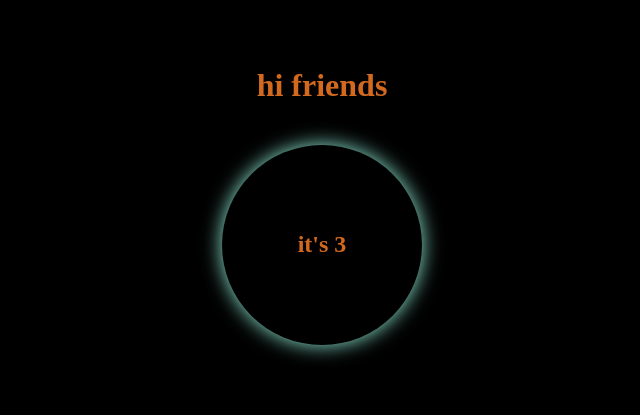
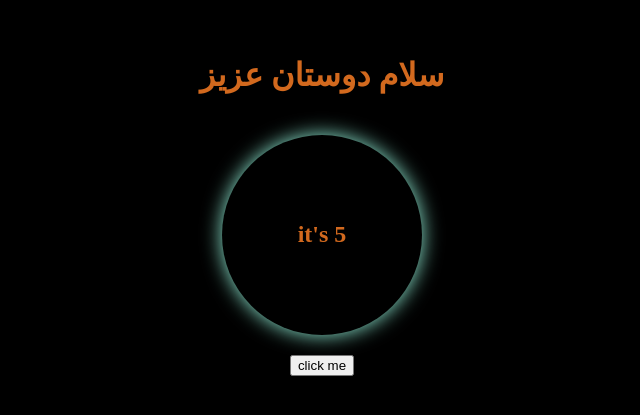
Before and after one commit to armiinEX/React-Learning-Exercises, a React (Create React App) app: page / in a window 1280 px wide. Shown: the part 195-610 px from the top of the page, without its empty margins (318-958 px from the left). Built offline with nearby package versions, Linux system fonts and the light colour scheme.

Commit message:
react-props && event-handling

```diff
--- a/src/App.jsx
+++ b/src/App.jsx
@@ -3,11 +3,23 @@ import Timer from './Timer';
 import Hello from './Hello';
 
 class App extends React.Component {
+    constructor(){
+        super();
+        this.state = {
+            title : "سلام دوستان عزیز"
+        }
+    }
+
+    handelSetState =()=>{
+        this.setState({
+            title : "به react خوش آمدید"
+        })
+    }
   render() {
     return (
       <div className="main">
-        <Hello />
-        <Timer />
+        <Hello title={this.state.title}/>
+        <Timer x={this.handelSetState}/>
       </div>
     );
   }
--- a/src/Hello.jsx
+++ b/src/Hello.jsx
@@ -4,7 +4,7 @@ import React from "react";
 class Hello extends React.Component{
     render(){
       return(
-        <h1>hi friends</h1>
+        <h1>{this.props.title}</h1>
       )
     }
   }
--- a/src/Timer.jsx
+++ b/src/Timer.jsx
@@ -21,7 +21,7 @@ class number extends React.Component{
     componentDidUpdate(){
         console.log("componentDidUpdate")
 
-        if(this.state.number === "0"){
+        if(this.state.number === 0){
             clearInterval(interval);
         }
     }
@@ -32,9 +32,14 @@ class number extends React.Component{
     render(){
 
       return(
-        <h2 className='timer'>
-          it's {this.state.number}
-        </h2>
+        <>
+            <h2 className='timer'>
+                it's {this.state.number}
+            </h2>
+            <button onClick={this.props.x}>
+                click me
+            </button>
+        </>
       )
     }
   }
```
